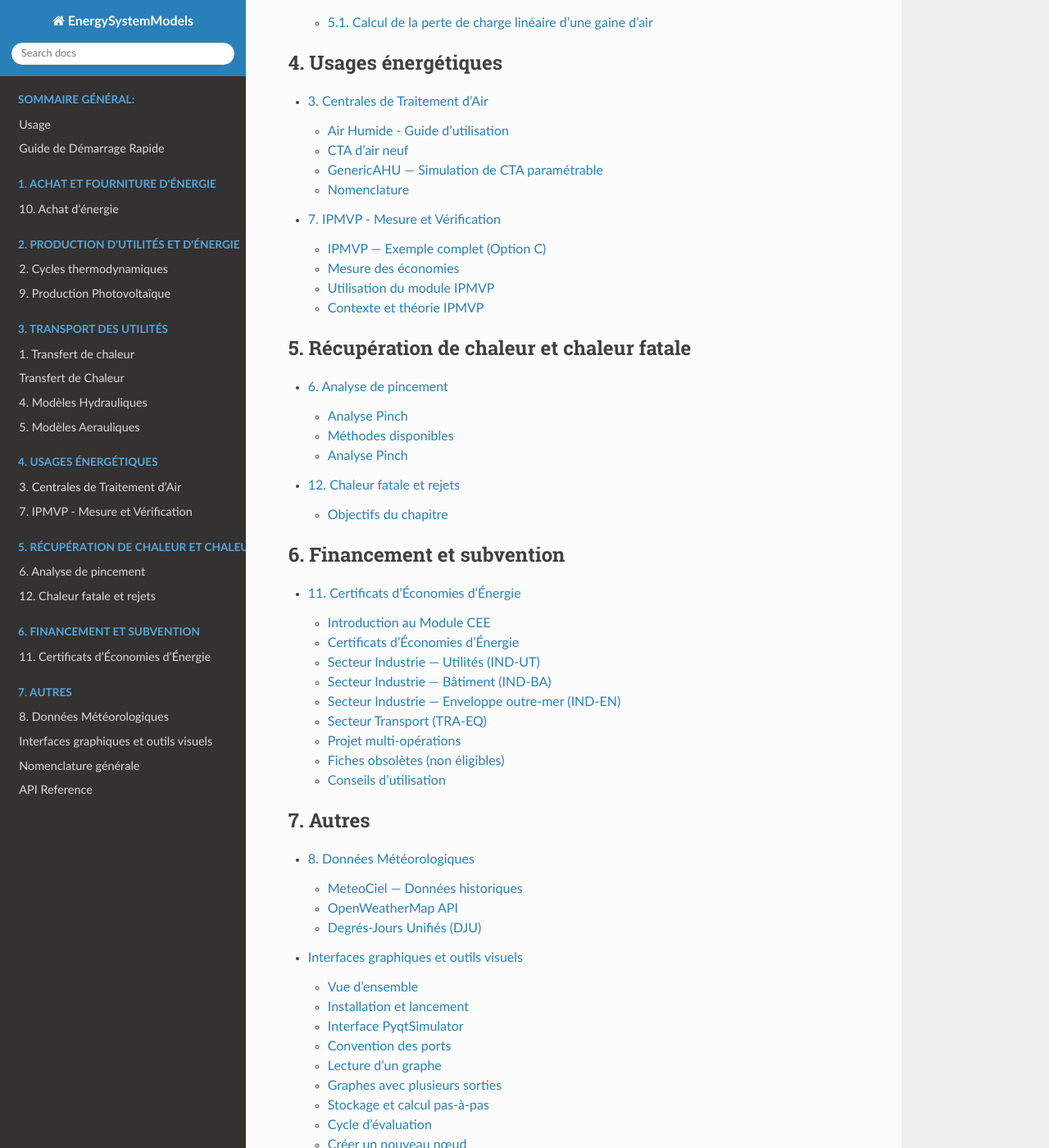
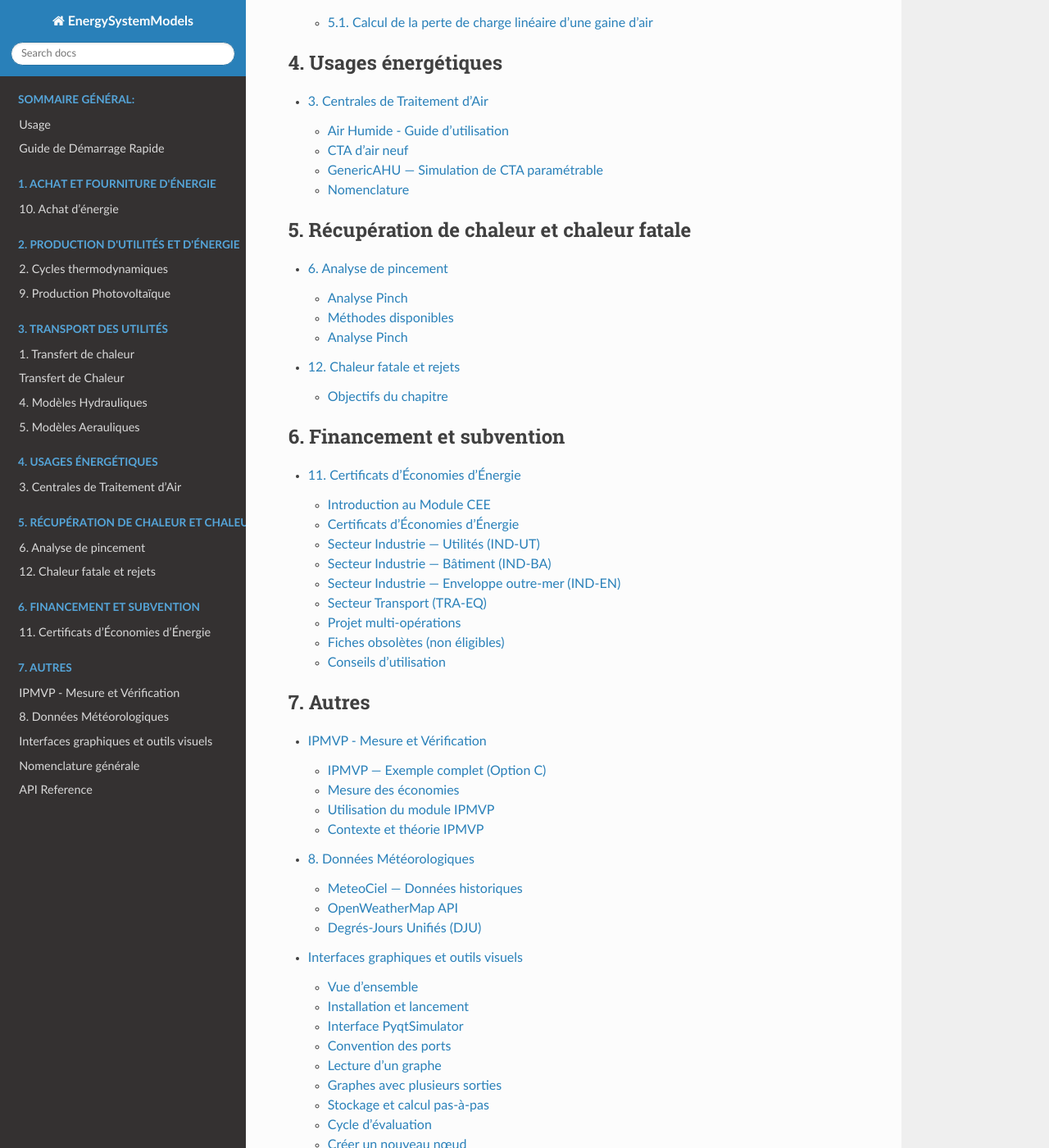
Before and after one commit to ZoheirHADID/EnergySystemModels-fr, a Sphinx documentation site: the page built from docs/source/index.rst, in a window 1280 px wide and 1400 px high, scrolled down 2256 px. Shown: the whole window at 82% size. Built offline with Sphinx 7.4.7 and the Read the Docs theme 3.1.0, drawn with Linux system fonts in a browser that asks for light colours.

Commit message:
2026-07-08-VF-giberville

```diff
--- a/docs/source/007-ipmvp/index.rst
+++ b/docs/source/007-ipmvp/index.rst
@@ -1,7 +1,7 @@
 .. _ipmvp:
 
-7. IPMVP - Mesure et Vérification
-==================================
+IPMVP - Mesure et Vérification
+==============================
 
 .. toctree::
    :maxdepth: 2
--- a/docs/source/index.rst
+++ b/docs/source/index.rst
@@ -56,7 +56,6 @@ Table des matières
    :caption: 4. Usages énergétiques
 
    003-ahu_modules/index
-   007-ipmvp/index
 
 .. toctree::
    :maxdepth: 2
@@ -75,6 +74,7 @@ Table des matières
    :maxdepth: 2
    :caption: 7. Autres
 
+   007-ipmvp/index
    008-meteo/index
    gui_tools
    nomenclature
```
